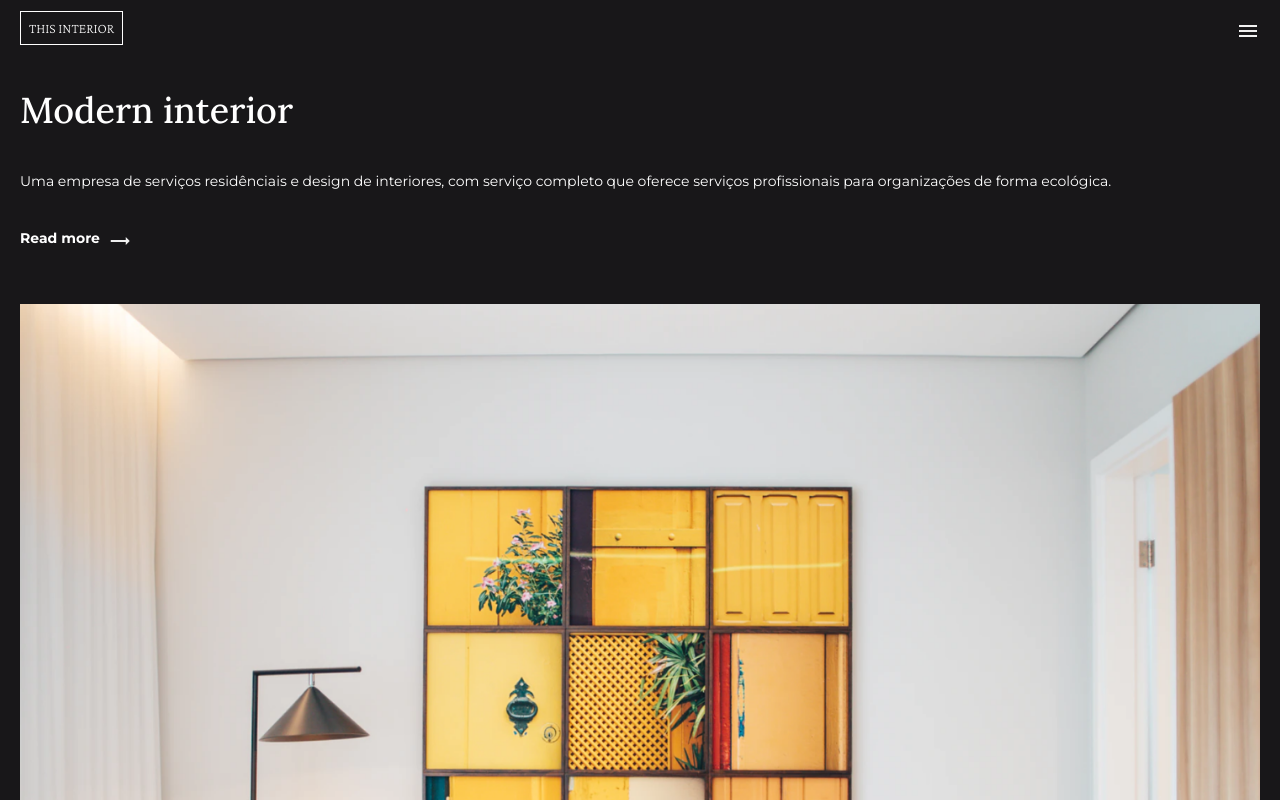
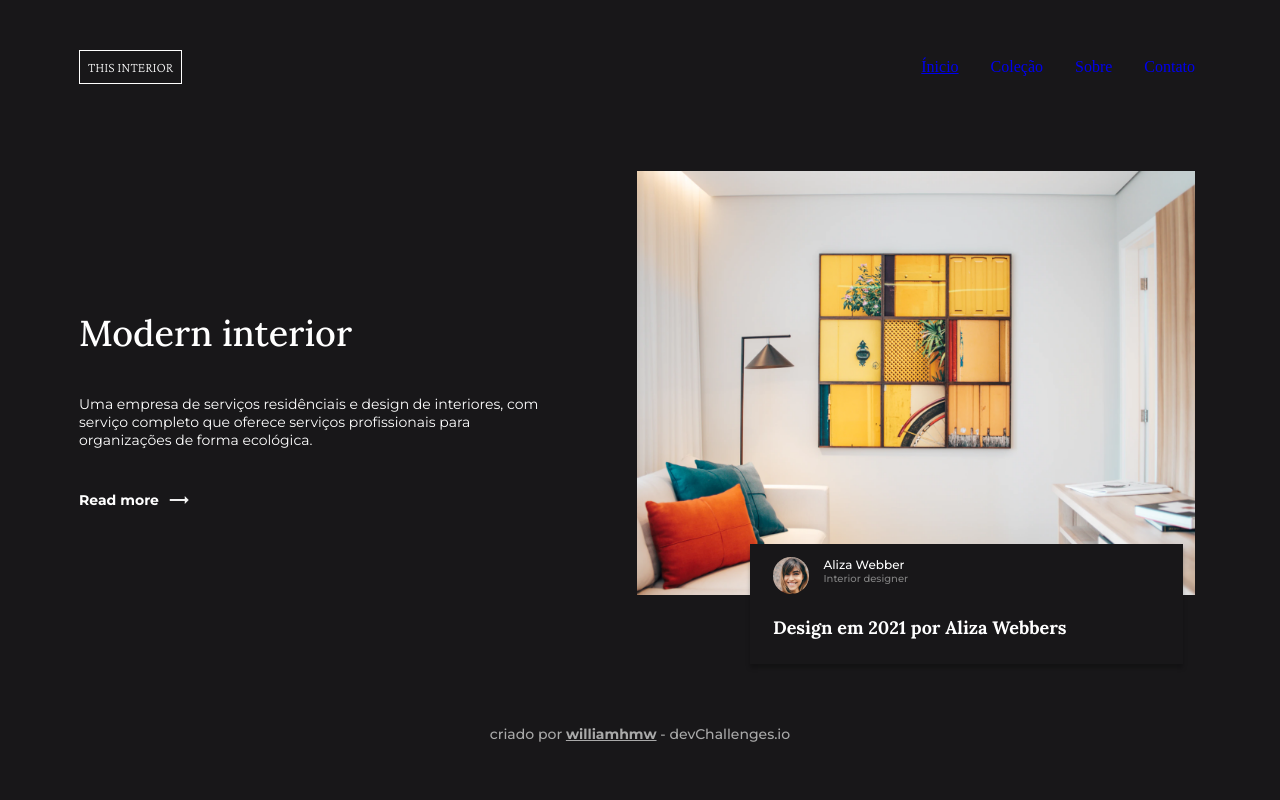
Before and after one commit to williamhmw/interior-consultant, a plain HTML site: page index.html in a window 1280 px wide. Shown: the top 800 px of the page. Drawn offline with nearby package versions, Linux system fonts and the light colour scheme.

Commit message:
Formatação do style.css melhorados e adição do @media para desktop

```diff
--- a/style.css
+++ b/style.css
@@ -3,14 +3,6 @@
     margin: 0;
     box-sizing: border-box;
 }
-
-
-
-/*
-font-family: 'Crimson Pro', serif;
-font-family: 'Lora', serif;
-font-family: 'Montserrat', sans-serif;
-*/
 
 html{
     --black: #181719;
@@ -30,18 +22,16 @@ body{
 nav{
     display: grid;
     grid-template-columns: 1fr 1fr;
-    margin-top: 1.1875rem;
-    margin-left: 0.75rem;
-    margin-right: 0.75rem;
+    margin:1.1875rem 0.75rem 0 0.75rem;
 }
 
 .title-logo span{
     border: 1px solid;
     padding: 0.5rem 0.5rem 0.5rem 0.5rem;
+    font-family: 'Crimson Pro', serif;
+    font-size: 0.875rem;
+    font-weight: 200;
     text-transform: uppercase;
-    font-size: 0.875rem;
-    font-family: 'Crimson Pro', serif;
-    font-weight: 200;
 }
 
 .button-menu{
@@ -83,11 +73,9 @@ nav ul li a::after  {
     width: 0%;
     height: 2px;
     background: var(--base-color);
-
     position: absolute;
     left: 0;
     bottom: -1.5rem;
-
     transition: width 0.2s;
 }
 
@@ -135,7 +123,7 @@ nav ul li a::after  {
     gap: 4rem;
 }
 
-  /* toggle menu */
+/* Toggle menu */
 .toggle {
     color: var(--base-color);
     font-size: 1.5rem;
@@ -149,6 +137,7 @@ nav ul li a::after  {
     top: -1.5rem;
     right: 1.5rem;
     transition: 0.2s;
+    z-index: 1;
 }
 
 nav.show div.button-menu-close {
@@ -160,23 +149,21 @@ nav ul li a::after  {
 /*  Content  */
 .content{
     display: grid;
-    padding-left: 0.75rem;
-    padding-right: 0.75rem;
+    padding:0 0.75rem 0 0.75rem;
 }
 
 .title-text-content{
+    font-family: 'Lora', serif;
     font-size: 2.25rem;
+    font-weight: 500;
     padding-top: 2.375rem;
-    font-family: 'Lora', serif;
-    font-weight: 500;
 }
 
 p{
+    font-family: 'Montserrat', sans-serif;
     font-size: 0.875rem;
-    padding-top: 1.5625rem;
-    font-family: 'Montserrat', sans-serif;
     font-weight: 400;
-    padding-right: 6rem;
+    padding:1.5625rem 6rem 0 0;
 }
 
 .read-more{
@@ -184,6 +171,7 @@ p{
     font-weight: 700;
     display: grid;
     grid-template-columns: auto 1fr;
+    align-items: center;
 }
 
 /************  Post  *************/
@@ -211,14 +199,11 @@ figure{
 .post-author{
     display: grid;
     grid-template-columns: 3.155625rem auto;
-    padding-top: 0.8231rem;
-    padding-left: 1.4175rem;
-    margin-left: 2.05rem;
-    margin-right: 0.75rem;
+    padding:0.8231rem 0 0 1.4175rem;
+    margin:-3.2075rem 0.75rem 0 2.05rem;
     -webkit-box-shadow: 0px 4px 4px rgba(0, 0, 0, 0.25);
     -moz-box-shadow:    0px 4px 4px rgba(0, 0, 0, 0.25);
     box-shadow: 0px 4px 4px rgba(0, 0, 0, 0.25);
-    margin-top: -3.2075rem;
     background-color: var(--black);
 }
 
@@ -236,32 +221,31 @@ figure{
 
 .name-author{
     font-family: 'Montserrat', sans-serif;
+    font-size: 0.75rem;
     font-weight: 500;
-    font-size: 0.75rem;
 }
 
 .subtitle-author{
     font-family: 'Montserrat', sans-serif;
+    font-size: 0.625rem;
     font-weight: 500;
-    font-size: 0.625rem;
     color: var(--gray-3);
 }
 
 .title-post-author{
     font-family: 'Lora', serif;
+    font-size: 1.125rem;
     font-weight: 700;
-    font-size: 1.125rem;
     grid-column: span 3;
-    margin-bottom: 1.5625rem;
-    margin-top: 1.14rem;
+    margin:1.14rem 0 1.5625rem 0;
 }
 
 /*  Footer */
 
 footer{
     font-family: 'Montserrat', sans-serif;
+    font-size: 0.875rem;
     font-weight: 500;
-    font-size: 0.875rem;
     color: var(--gray);
     padding-top: 3.8125rem;
     display: flex;
@@ -270,6 +254,64 @@ footer{
 
 .name-developer{
     font-family: 'Montserrat', sans-serif;
+    font-size: 0.875rem;
     font-weight: 700;
-    font-size: 0.875rem;
 }
+
+/************  DESKTOP  *************/
+@media (min-width: 900px){
+
+    /*  Nav */
+    ul{
+        list-style: none;
+
+    }
+    nav{
+        display: grid;
+        grid-template-columns: 1fr 1fr 1fr;
+        align-items: center;
+        margin:2.625rem 4.8125em 0 4.4375rem;
+    }
+
+    /*  Menu */
+
+    .button-menu {
+        visibility: hidden;
+        opacity: 0;
+    }
+
+    nav .menu{
+        opacity: 1;
+        visibility: visible;
+        top:0;
+    }
+
+    nav .menu ul{
+        display: flex;
+        justify-content: flex-end
+    }
+    nav .menu li{
+        display: flex;
+        justify-content: flex-end
+    }
+
+    /*  Content */
+
+    .content{
+        display:grid;
+        grid-template-columns: 1fr 1fr;
+        padding:2.625rem 4.8125rem 0 4.4375rem;
+        align-items: center;
+    }
+
+    .img-content{
+        justify-items: end;
+    }
+
+    .post-author{
+        width:  25.625rem;
+    }
+
+    /*  Footer */
+
+}
```
Also changed, not shown: index.html (+1 -1 lines). Lines whose indentation alone changed are shown as unchanged.
